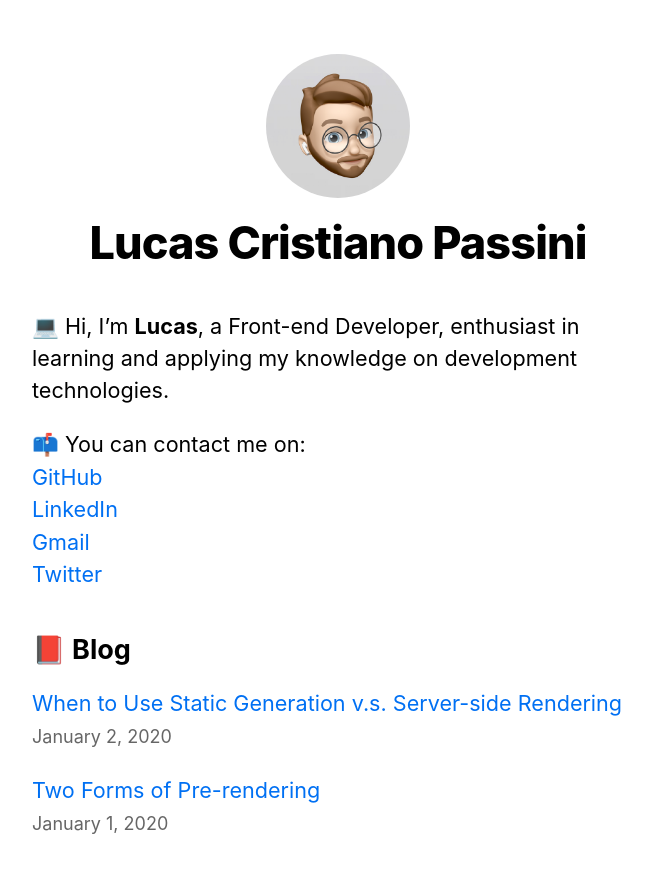
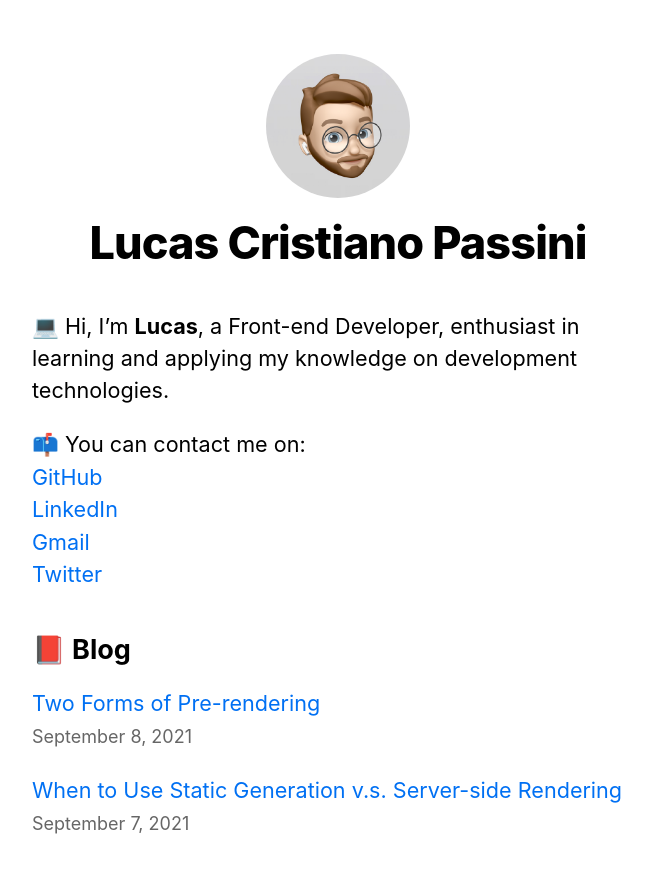
Before and after one commit to lucaspassini/next-blog, a Next.js app: page / in a window 1280 px wide. Shown: the top 872 px of the page, without its empty margins (302-954 px from the left). Built offline with nearby package versions, Linux system fonts and the light colour scheme.

Commit message:
updated posts date

```diff
--- a/pages/index.js
+++ b/pages/index.js
@@ -24,7 +24,7 @@ export default function Home({ allPostsData }) {
           <br />
           <a href="mailto: lucas.passini1@gmail.com">Gmail</a>
           <br />
-          <a href="https://twitter.com/l0rn1_">Twitter</a>
+          <a href="https://twitter.com/lucaspassini_">Twitter</a>
         </p>
       </section>
       <section className={`${utilStyles.headingMd} ${utilStyles.padding1px}`}>
--- a/posts/pre-rendering.md
+++ b/posts/pre-rendering.md
@@ -1,6 +1,6 @@
 ---
 title: "Two Forms of Pre-rendering"
-date: "2020-01-01"
+date: "2021-09-08"
 ---
 
 Next.js has two forms of pre-rendering: **Static Generation** and **Server-side Rendering**. The difference is in **when** it generates the HTML for a page.
--- a/posts/ssg-ssr.md
+++ b/posts/ssg-ssr.md
@@ -1,6 +1,6 @@
 ---
 title: "When to Use Static Generation v.s. Server-side Rendering"
-date: "2020-01-02"
+date: "2021-09-07"
 ---
 
 We recommend using **Static Generation** (with and without data) whenever possible because your page can be built once and served by CDN, which makes it much faster than having a server render the page on every request.
```
